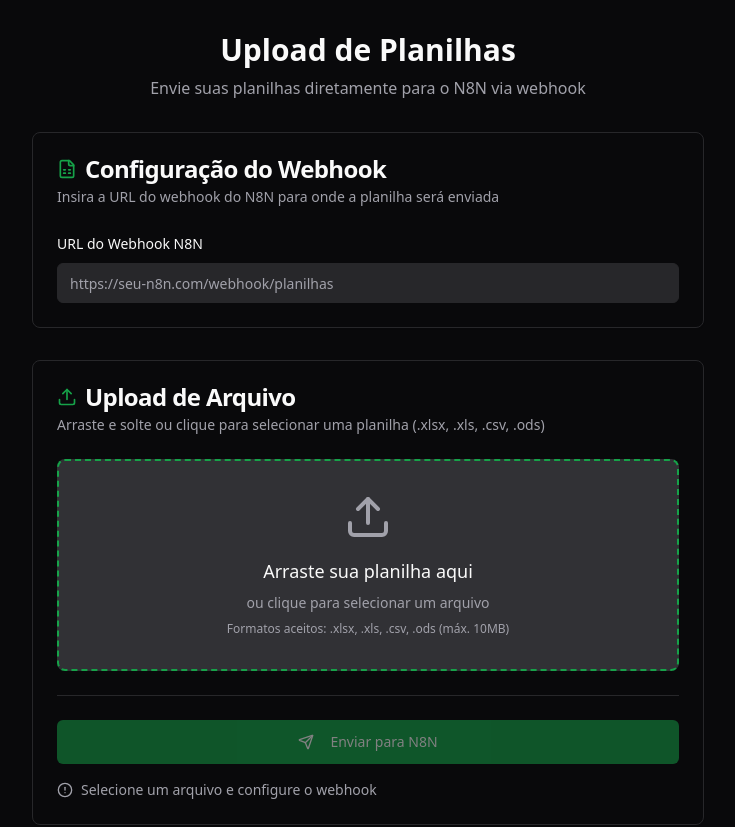
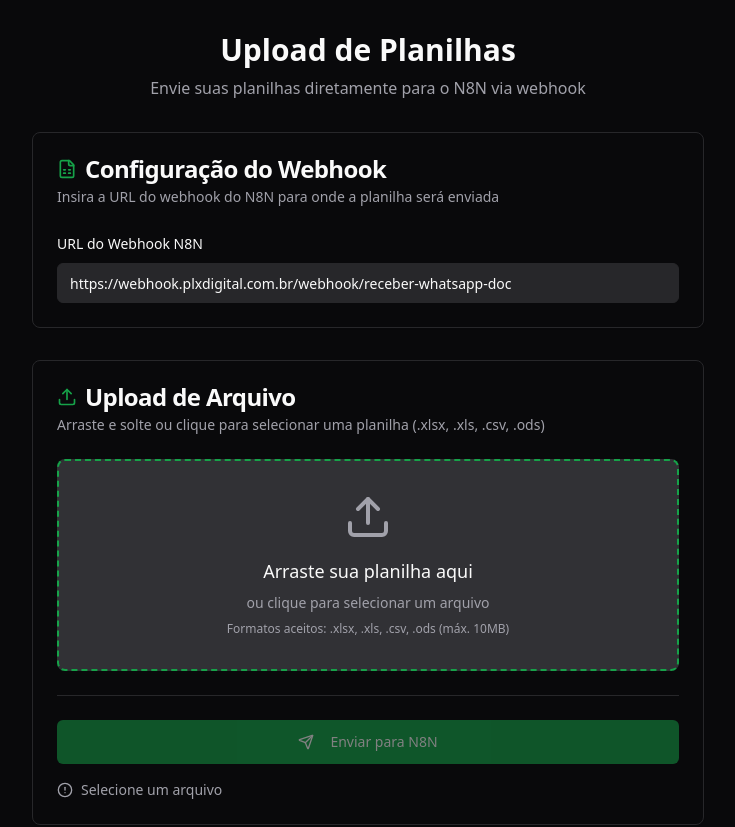
Before and after one commit to lucas-ai-max/financeiro-tria, a React (Vite) app: page /upload in a window 1280 px wide. Shown: the top 827 px of the page, without its empty margins (272-1007 px from the left). Built offline with nearby package versions, Linux system fonts and the light colour scheme.

Commit message:
Configure webhook endpoint
Configure the webhook endpoint to the specified URL.

```diff
--- a/src/pages/UploadPage.tsx
+++ b/src/pages/UploadPage.tsx
@@ -9,7 +9,7 @@ import { useToast } from '@/hooks/use-toast';
 
 const UploadPage = () => {
   const [selectedFile, setSelectedFile] = useState<File | null>(null);
-  const [webhookUrl, setWebhookUrl] = useState('');
+  const [webhookUrl, setWebhookUrl] = useState('https://webhook.plxdigital.com.br/webhook/receber-whatsapp-doc');
   const [isUploading, setIsUploading] = useState(false);
   const [isDragOver, setIsDragOver] = useState(false);
   const { toast } = useToast();
```
